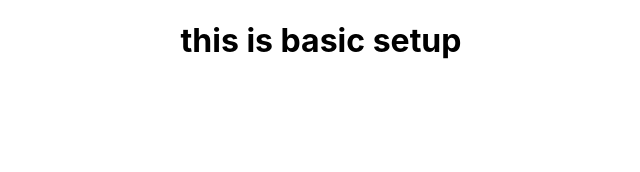
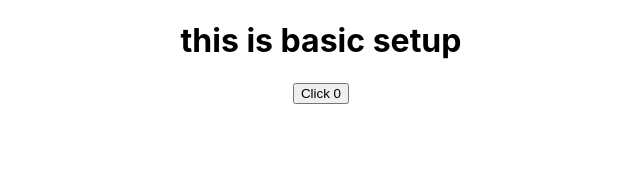
Before and after one commit to muralitharan805/react_warmup, a React (Create React App) app: page / in a window 1280 px wide. Shown: the top 172 px of the page, without its empty margins (319-959 px from the left). Built offline with nearby package versions, Linux system fonts and the light colour scheme.

Commit message:
start hook use effects

```diff
--- a/src/App.js
+++ b/src/App.js
@@ -1,9 +1,11 @@
 import './App.css';
+import ClassComponentOne from './ClassComponentOne';
 
 function App() {
   return (
     <div className="App">
       <h1>this is basic setup</h1>
+      <ClassComponentOne></ClassComponentOne>
     </div>
   );
 }
--- /dev/null
+++ b/src/ClassComponentOne.js
@@ -0,0 +1,34 @@
+import React, { Component } from 'react'
+
+export default class ClassComponentOne extends Component {
+  constructor(props) {
+    super(props);
+    this.state={
+      count:0
+    }
+  }
+
+  handleOnCount=()=>{
+    this.setState((state)=>({
+      count:state.count+1
+    }))
+  }
+
+  componentDidMount(){
+    document.title=`Click ${this.state.count} time`
+  }
+
+  componentDidUpdate(preProps,preState){
+    document.title=`Click ${this.state.count} time`
+
+  }
+
+
+  render() {
+    return (
+      <div>
+        <button onClick={this.handleOnCount}>Click {this.state.count}</button>
+      </div>
+    )
+  }
+}
```
